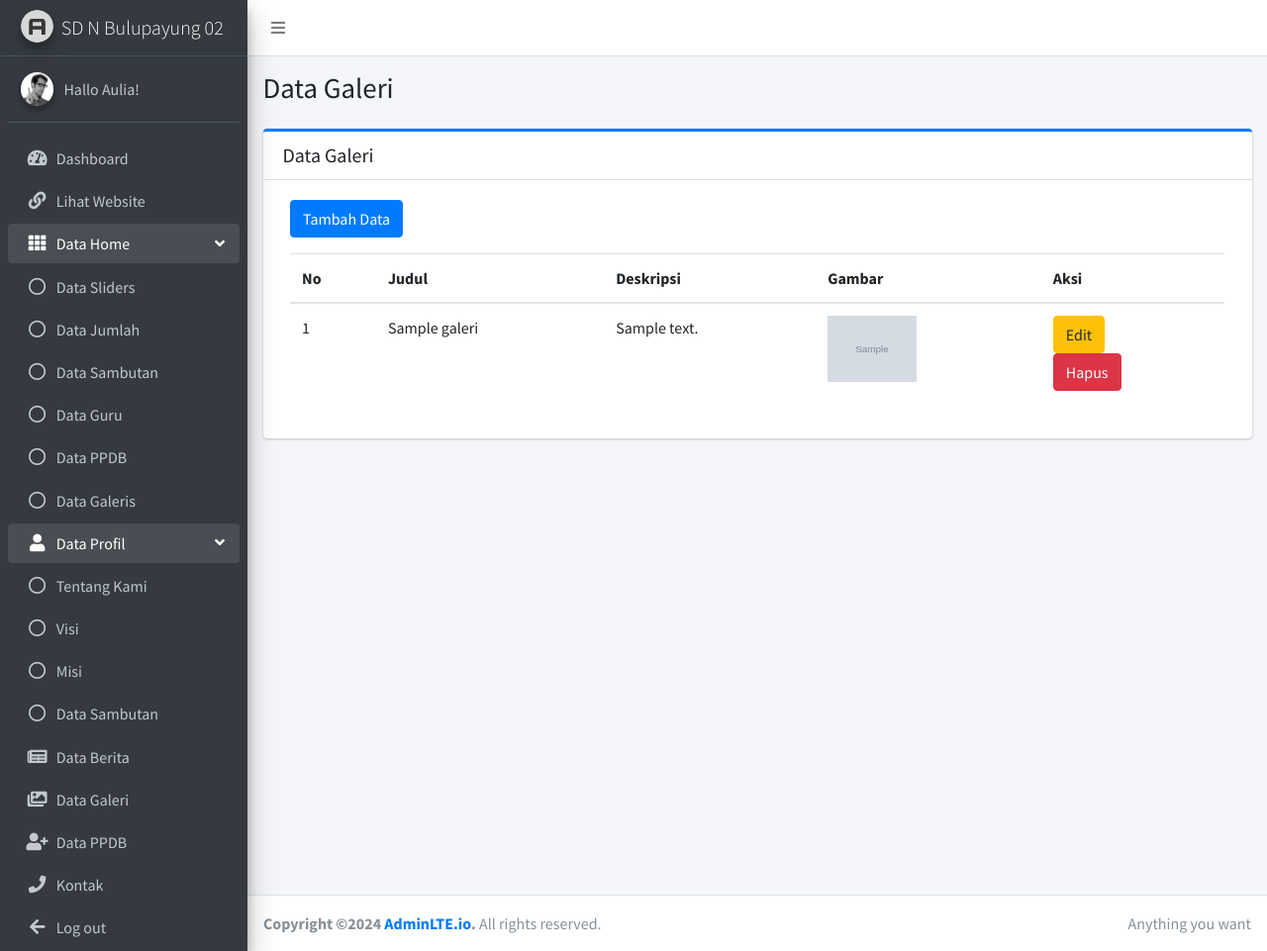
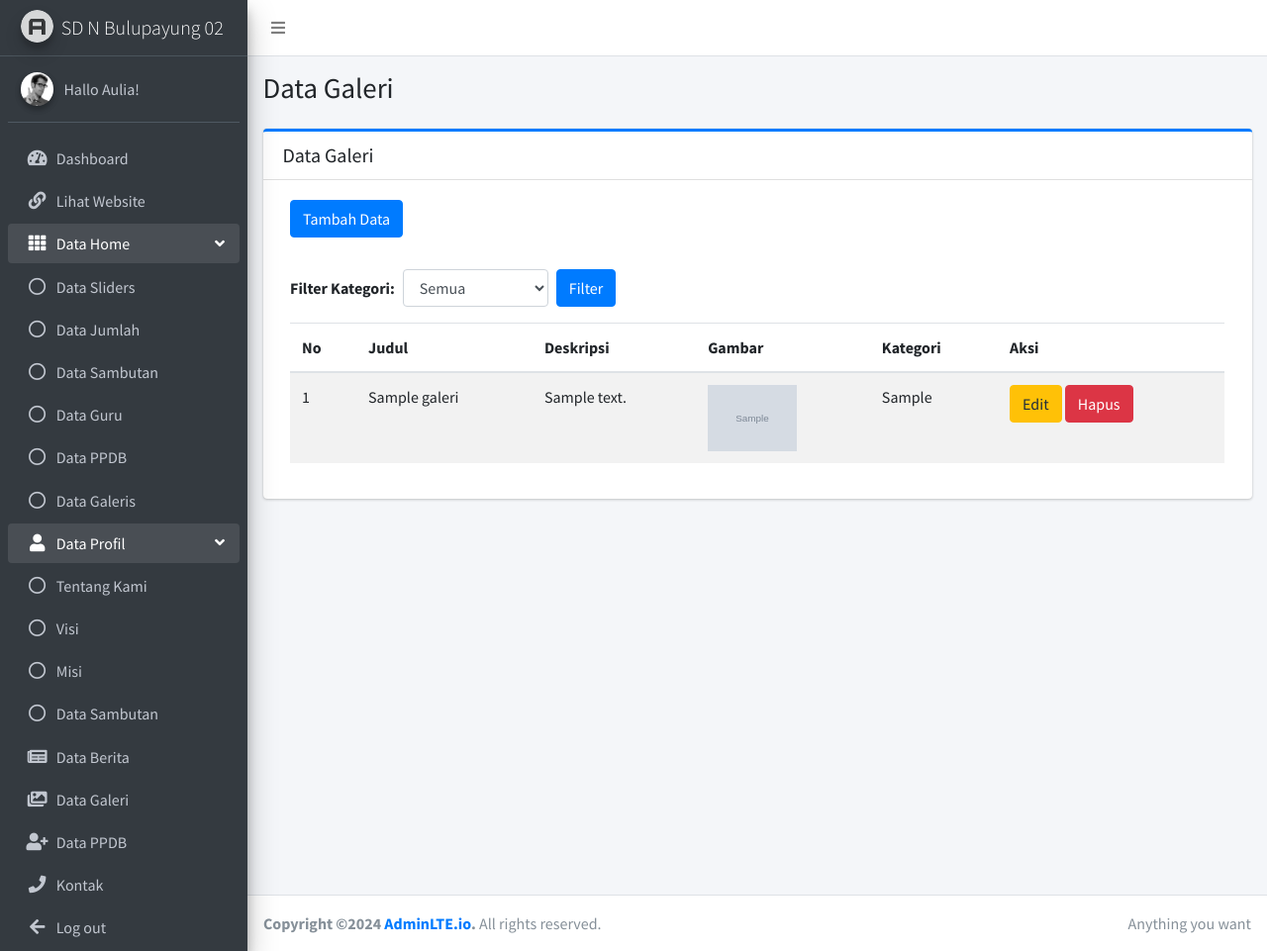
Before and after one commit to Aauliaaaaaa/SDNBulupayung02, a Laravel app: page /admin/galeris in a window 1280 px wide. Shown: the whole page at 99% size. Run offline with Laravel 12, Linux system fonts and the light colour scheme; a user stored in the database is signed in; data comes from the database, SQL or seed files in the repository; tables that the repository leaves empty hold one stand-in row (values such as "Sample post"); grey boxes marked "Sample" are stand-in pictures; some libraries are stand-ins or nearby versions.

Commit message:
<feat>(galeri) menambahkan categori diback end

```diff
--- a/app/Http/Controllers/GaleriController.php
+++ b/app/Http/Controllers/GaleriController.php
@@ -10,11 +10,19 @@ class GaleriController extends Controller
     /**
      * Display a listing of the resource.
      */
-    public function index()
+    public function index(Request $request)
     {
-        $galeris = Galeri::all();
+        // Ambil kategori dari parameter URL
+        $category = $request->get('category', 'all'); // Default filter ke 'all'
 
-        return view('galeri.index', compact('galeris'));
+        // Jika kategori bukan 'all', filter berdasarkan kategori
+        if ($category == 'all') {
+            $galeri = Galeri::all();
+        } else {
+            $galeri = Galeri::where('category', $category)->get();
+        }
+
+        return view('galeri.index', compact('galeri'));
     }
 
     /**
@@ -34,6 +42,7 @@ class GaleriController extends Controller
             'title' => 'required',
             'description' => 'required',
             'image' => 'required|image',
+            'category' => 'required', // Tambahkan validasi kategori
         ]);
 
         $input = $request->all();
@@ -75,6 +84,7 @@ class GaleriController extends Controller
             'title' => 'required',
             'description' => 'required',
             'image' => 'image',
+            'category' => 'required', // Validasi kategori
         ]);
 
         $input = $request->all();
@@ -84,8 +94,7 @@ class GaleriController extends Controller
             $imageName = $image->getClientOriginalName();
             $image->move($destinationPath, $imageName);
             $input['image'] = $imageName;
-        }
-        else{
+        } else {
             unset($input['image']);
         }
 
@@ -103,4 +112,5 @@ class GaleriController extends Controller
 
        return redirect('/admin/galeris')->with('message', 'Data berhasil dihapus');
     }
+
 }
--- a/app/Models/Galeri.php
+++ b/app/Models/Galeri.php
@@ -10,6 +10,6 @@ class Galeri extends Model
     use HasFactory;
 
     protected $fillable =[
-        'title', 'description', 'image'
+        'title', 'description', 'image', 'category'
     ];
 }
--- a/resources/views/galeri/index.blade.php
+++ b/resources/views/galeri/index.blade.php
@@ -12,18 +12,32 @@
             <strong>Berhasil</strong>
             <p>{{ $message }}</p>
         </div>
-    </div>
     @endif
 
+    <!-- Filter Kategori -->
+    <div class="my-3">
+        <form action="{{ route('galeris.index') }}" method="GET">
+            <div class="form-inline">
+                <label for="category" class="mr-2">Filter Kategori:</label>
+                <select name="category" id="category" class="form-control">
+                    <option value="all" {{ request('category') == 'all' ? 'selected' : '' }}>Semua</option>
+                    <option value="kegiatan" {{ request('category') == 'kegiatan' ? 'selected' : '' }}>Kegiatan Siswa</option>
+                    <option value="lomba" {{ request('category') == 'lomba' ? 'selected' : '' }}>Lomba</option>
+                </select>
+                <button type="submit" class="btn btn-primary ml-2">Filter</button>
+            </div>
+        </form>
+    </div>
 
     <div class="table-responsive">
-        <table class="table table-border table-hover table-stiped">
+        <table class="table table-border table-hover table-striped">
             <thead>
                 <tr>
                     <th>No</th>
                     <th>Judul</th>
                     <th>Deskripsi</th>
                     <th>Gambar</th>
+                    <th>Kategori</th>
                     <th>Aksi</th>
                 </tr>
             </thead>
@@ -31,17 +45,18 @@
                 @php
                     $i = 1;
                 @endphp
-                @foreach ($galeris as $galeri)
+                @foreach ($galeri as $galeri)
                 <tr>
                     <td>{{ $i++ }}</td>
                     <td>{{ $galeri->title }}</td>
                     <td>{{ $galeri->description }}</td>
                     <td>
-                        <img src="/image/{{ $galeri->image }}" alt="" class="img-fluid" width="90">
+                        <img src="/image/{{ $galeri->image }}" alt="{{ $galeri->title }}" class="img-fluid" width="90">
                     </td>
+                    <td>{{ $galeri->category }}</td>
                     <td>
-                        <a href=" {{ route('galeris.edit', $galeri->id) }}" class="btn btn-warning">Edit</a>
-                        <form action="{{ route('galeris.destroy', $galeri->id) }}" method="POST">
+                        <a href="{{ route('galeris.edit', $galeri->id) }}" class="btn btn-warning">Edit</a>
+                        <form action="{{ route('galeris.destroy', $galeri->id) }}" method="POST" style="display:inline;">
                             @csrf
                             @method('DELETE')
                             <button type="submit" class="btn btn-danger">Hapus</button>
--- a/routes/web.php
+++ b/routes/web.php
@@ -24,6 +24,7 @@ Route::get('/tentangkami', [HomeController::class, 'tentangkami']);
 Route::get('/visimisi', [HomeController::class, 'visimisi']);
 Route::get('/sambutan', [HomeController::class, 'sambutan']);
 Route::get('/galeri', [HomeController::class, 'galeri']);
+
 Route::get('/ppdb', [HomeController::class, 'ppdb']);
 Route::get('/berita', [HomeController::class, 'berita']);
 Route::get('/contact', [HomeController::class, 'contact']);
@@ -36,7 +37,6 @@ Route::get('/logout', [AuthController::class, 'logout'])->name('logout');
 
 Route::get('/berita/{id}', [BeritaController::class, 'show'])->name('berita.show');
 
-
 //dashboard
 Route::prefix('/admin')->middleware('auth')->group(function () {
 
@@ -48,7 +48,6 @@ Route::prefix('/admin')->middleware('auth')->group(function () {
     Route::resource('jumlahs', JumlahController::class);
     Route::resource('teams', TeamController::class);
     Route::resource('misis', MisiController::class);
-
 
     Route::get('/berita', [BeritaController::class, 'index'])->name('berita.index');
 
```
Also changed, not shown: resources/views/galeri/create.blade.php (+11 -1 lines), resources/views/galeri/edit.blade.php (+12 -2 lines), resources/views/home/index.blade.php (+0 -7 lines), database/migrations/2024_11_06_020738_add_category_to_galeris_table.php (added), public/image/model2.jpg (added).
